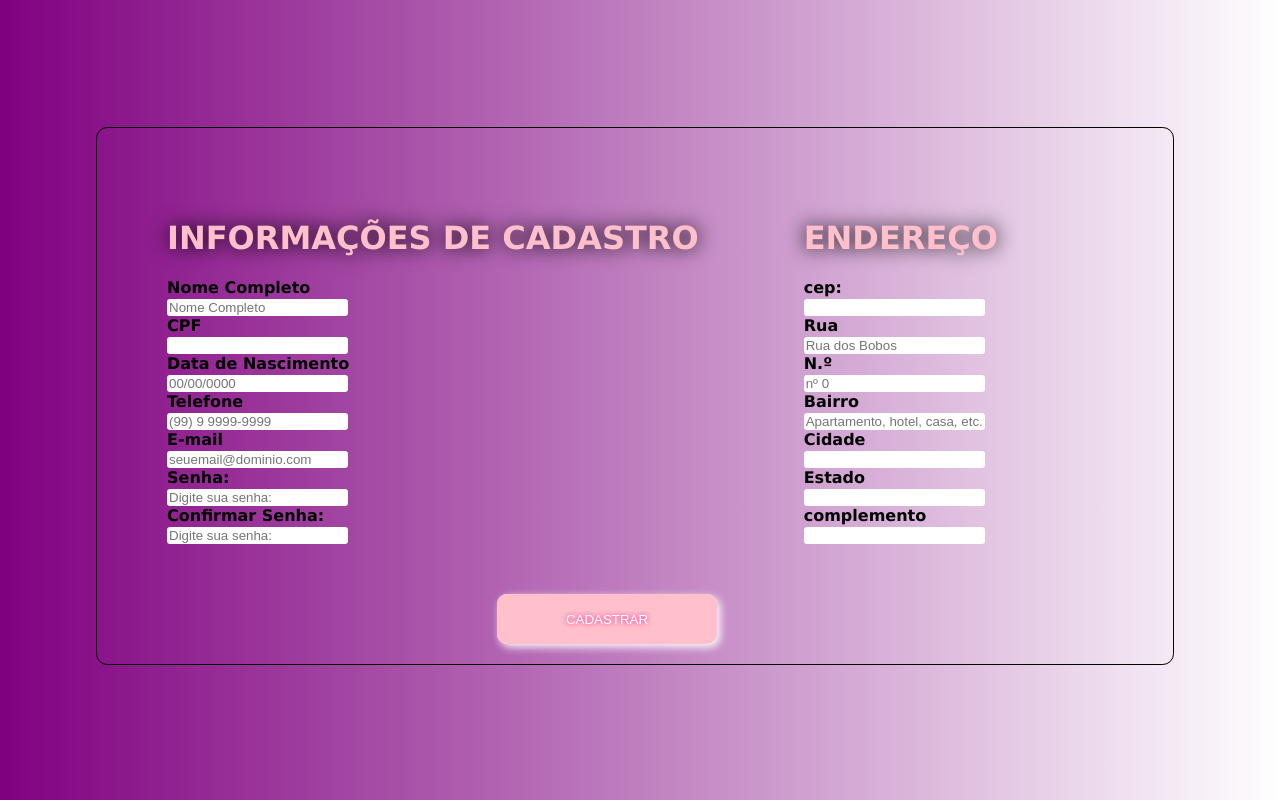
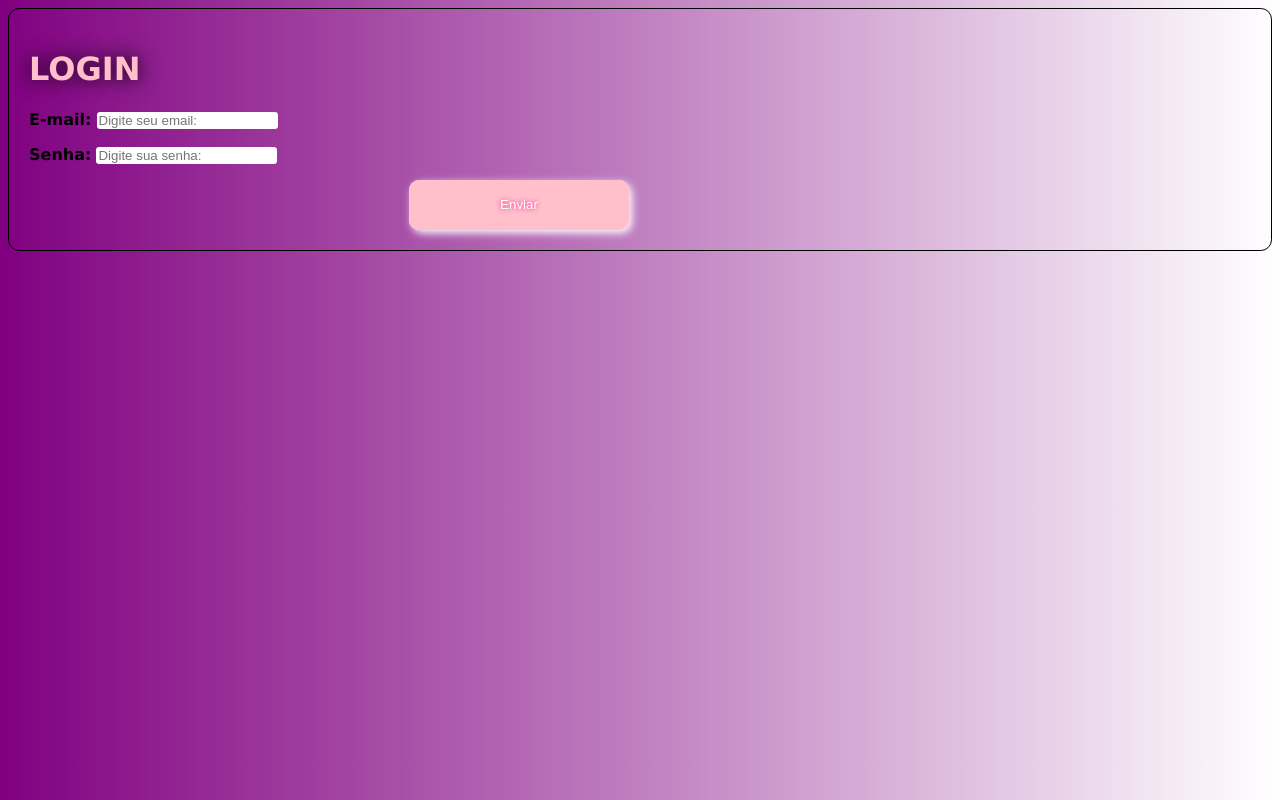
Before and after one commit to CaioTico/aplicacao-de-cadastro-e-login, a PHP site: page /login.php in a window 1280 px wide. Run offline with PHP 8.4, Linux system fonts and the light colour scheme; some libraries are stand-ins or nearby versions.

Commit message:
alterado o código do login por, ter feito no arquivo errado

```diff
--- a/login.php
+++ b/login.php
@@ -1,69 +1,32 @@
 <!DOCTYPE html>
-
 <html>
-
 <head>
-
     <meta charset='utf-8'>
-
     <meta http-equiv='X-UA-Compatible' content='IE=edge'>
-
-    <title>Tela de Login</title>
-
+    <title>Tela de Loguin</title>
     <meta name='viewport' content='width=device-width, initial-scale=1'>
-
     <link rel='stylesheet' type='text/css' media='screen' href='./_css/login.css'>
-
-
+    <link rel="shortcut icon" href="./favicon/favicon.ico" type="image/x-icon">
+    <script src= './JS/login.js'></script>
 </head>
 
 <body>
-    <div class="container">
-        <form action=''>
-            <div id="colunass">
-                <h1>
-                    INFORMAÇÕES DE CADASTRO
-                </h1>
-                <label for="nomesobrenome">Nome Completo</br></label>
-                <input type="text" id="nomesobrenome" class="input-padrao" required placeholder="Nome Completo"><br>
-                <label for="nomesobrenome">CPF</br></label>
-                <input type="text" id="input" /><span id="resposta"></span><br>
-                <label for="nomesobrenome">Data de Nascimento</br></label>
-                <input type="text" id="date" class="input-padrao" required placeholder="00/00/0000"><br>
-                <label for="telefone">Telefone</br></label>
-                <input type="tel" id="fone" class="input-padrao" required placeholder="(99) 9 9999-9999"><br>
-                <label for="email">E-mail</br></label>
-                <input type="email" id="email" class="input-padrao" required placeholder="seuemail@dominio.com"><br>
-                <label for='senha'>Senha:</br></label>
-                <input type='password' id='senha' placeholder="Digite sua senha:"><br>
-                <label for='senha'>Confirmar Senha:</br></label>
-                <input type='password' id='csenha' placeholder="Digite sua senha:"><br>
-            </div>
-            <div id="colunas">
-                <h1>
-                    ENDEREÇO
-                </h1>
-                <label for="inputCEP">cep:</br></label>
-                <input type="text" class="form-control" id="cep"><br>
-                <label for="rua">Rua</br></label>
-                <input type="text" class="form-control" id="rua" placeholder="Rua dos Bobos"><br>
-                <label for="inputAddress">N.º</br></label>
-                <input type="text" class="form-control" id="numero" placeholder="nº 0"><br>
-                <label for="inputAddress2">Bairro</br></label>
-                <input type="text" class="form-control" id="bairro" placeholder="Apartamento, hotel, casa, etc."><br>
-                <label for="cidade">Cidade</br></label>
-                <input type="text" class="form-control" id="cidade"><br>
-                <label for="estado">Estado</br></label>
-                <input type="text" class="form-control" id="estado"><br>
-                <label for="complemento">complemento</br></label>
-                <input type="text" class="form-control" id="complemento">
-            </div>
-            <br><button id="glow-on-hover" calss="botao" onclick="">CADASTRAR</button>
-        </form>
-    </div>
-
-    <script src="https://ajax.googleapis.com/ajax/libs/jquery/2.1.1/jquery.min.js"></script>
-    <script type="text/javascript" src="./JS/login.js"></script>
+    <form action=''>
+            <h1>
+                LOGIN
+            </h1>
+            <p>
+                <label for='email'>E-mail:</label>
+                <input type='email' id='email'name='email' placeholder="Digite seu email:">
+            </p>
+            <p>
+                <label for='senha'>Senha:</label>
+                <input type='password' id='senha' placeholder="Digite sua senha:">
+            </p>
+            <button onclick="acessar(); return false;">
+                Enviar
+            </button>
+    </form>
 </body>
 
 </html>
```
